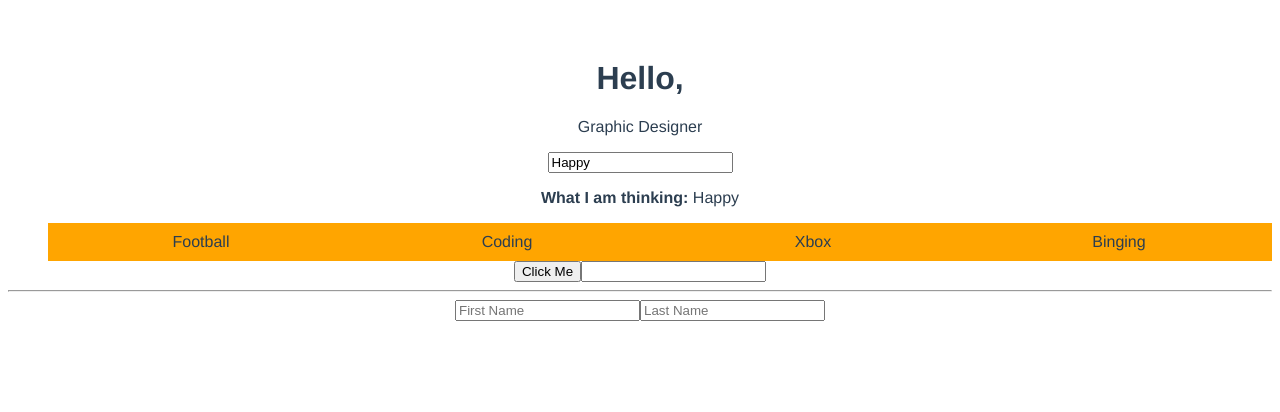
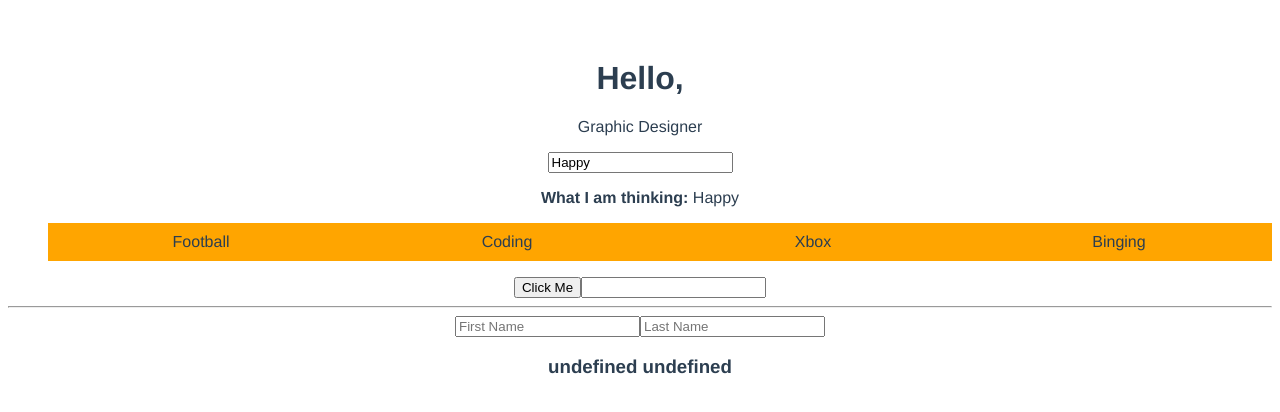
Before and after one commit to thekirkconcept/vue-sample-project, a Vue app: page / in a window 1280 px wide. Shown: the top 412 px of the page. Built offline with nearby package versions, Linux system fonts and the light colour scheme.

Commit message:
Update test.vue

```diff
--- a/src/components/test.vue
+++ b/src/components/test.vue
@@ -15,6 +15,8 @@
 <hr>
 <input type="text" v-model="user.firstName" placeholder="First Name">
 <input type="text" v-model="user.lastName" v-on:keyup.enter="enterHit" placeholder="Last Name">
+
+<h3>{{ fullname }}</h3>
     </div>
 </template>
 
@@ -47,6 +49,11 @@
             enterHit: function() {
                 console.log('You hit enter.');
             }
+        },
+        computed: {
+            fullname: function() {
+                return this.user.firstName+ ' ' +this.user.lastName;
+            }
         }
     }
  </script>
@@ -60,7 +67,6 @@
         padding: 10px 1%;
         background: orange;
         display: inline-block;
-        float: left;
         margin: 0;
     }
  </style>
```
